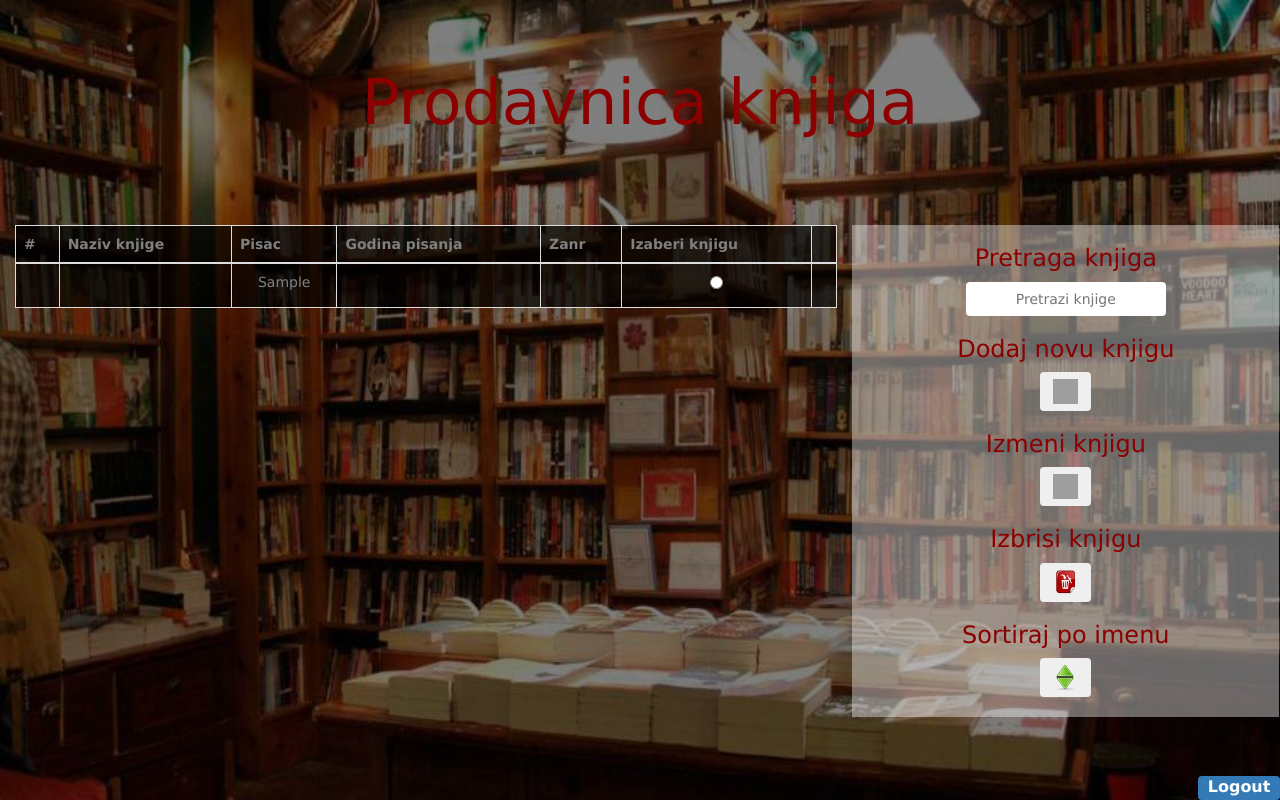
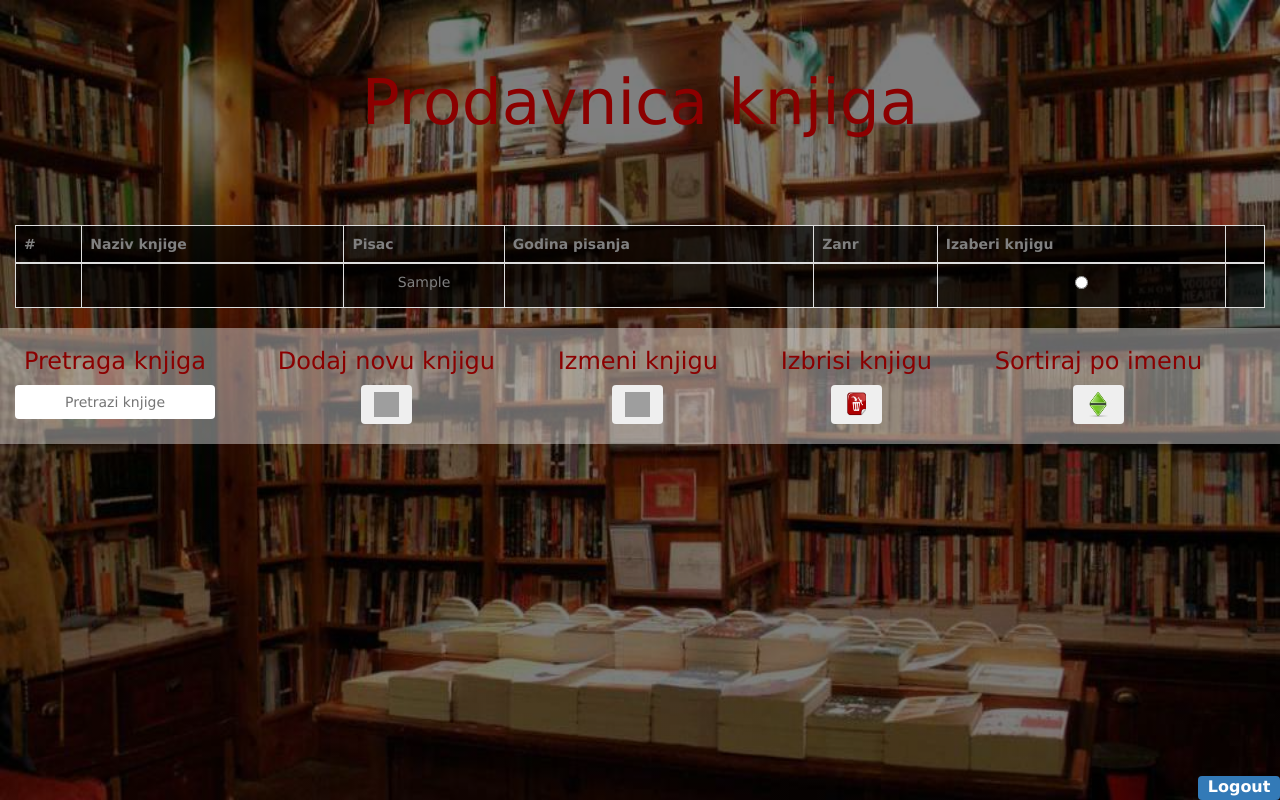
Before and after one commit to Ristic-Lazar-smd/itehmaster, a PHP site: page /PhpAjaxMySQL/home.php in a window 1280 px wide. Run offline with PHP 8.4, Linux system fonts and the light colour scheme; the visitor is signed in with stand-in values (Sample User, id 1); tables that the repository leaves empty or names only in its code hold one stand-in row (values such as "Sample post"); data that the repository does not hold is empty; some libraries are stand-ins or nearby versions; grey boxes are pictures that could not be loaded.

Commit message:
Css izmene

```diff
--- a/css/home.css
+++ b/css/home.css
@@ -83,3 +83,14 @@ p{
     width: 25px;
     height: 25px;
 }
+
+.col-md-8 {
+    width: 100% !important;
+}
+.col-md-4 {
+    display: flex !important;
+    flex-direction: row;
+    justify-content: space-between;
+    width: 100% !important;
+    padding-bottom: 20px;
+}
```
Also changed, not shown: css/style.css (line endings or trailing spaces).
